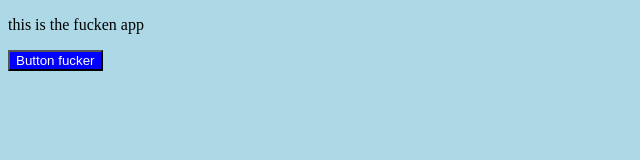
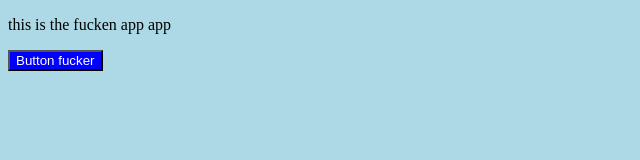
Before and after one commit to hiepdtptit/GIT-tutorial, a plain HTML site: page index.html in a window 1280 px wide. Shown: the full height of the page, 0-640 px from the left. Drawn offline with Linux system fonts and the light colour scheme.

Commit message:
Update index.html
asf

```diff
--- a/index.html
+++ b/index.html
@@ -8,7 +8,7 @@
     <link rel="stylesheet" href="index.css" />
   </head>
   <body>
-    <p>this is the fucken app</p>
+    <p>this is the fucken app app</p>
     <button>Button fucker</button>
   </body>
 </html>
```
